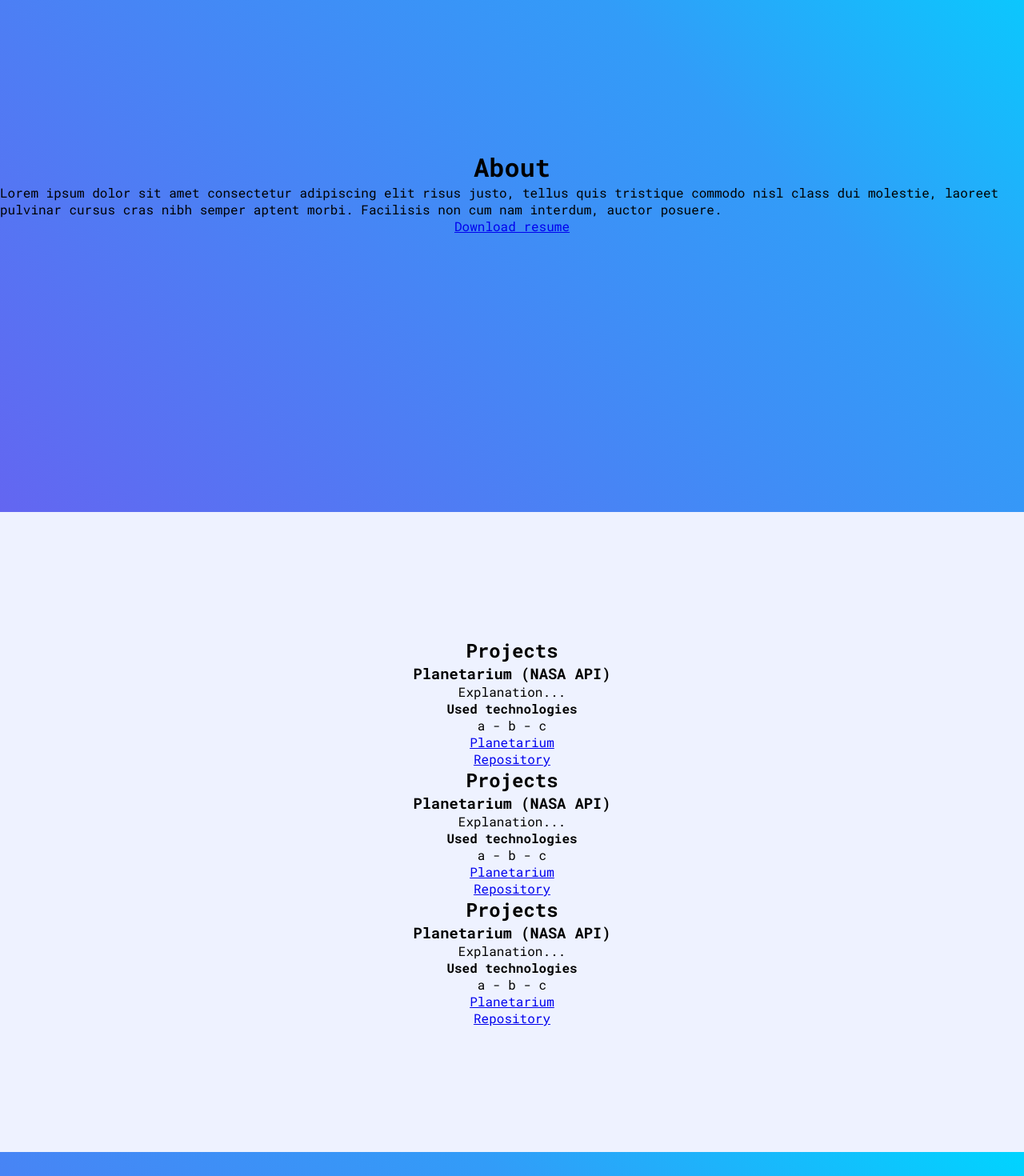
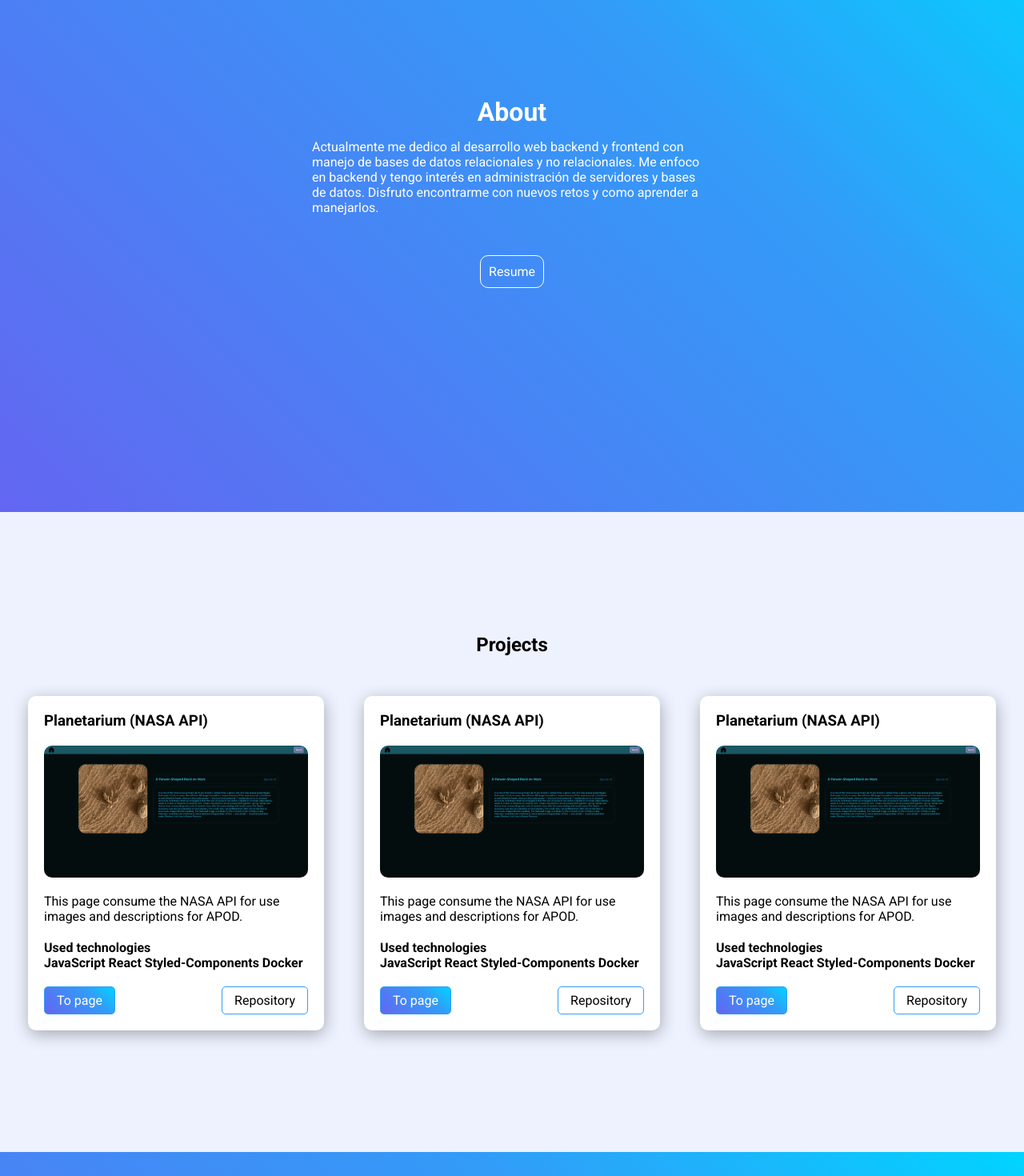
Before and after one commit to Patrick564/personal-web, a Next.js app: page / in a window 1280 px wide. Shown: the part 960-2430 px from the top of the page at 80% size. Built offline with nearby package versions, Linux system fonts and the light colour scheme.

Commit message:
Projects temporal ordened and buttons for more and resume created

```diff
--- a/components/About.js
+++ b/components/About.js
@@ -2,12 +2,17 @@ import style from '../styles/About.module.css'
 
 const About = () => {
   return (
-    <div className={style.about}>
-      <h1>About</h1>
-      <p>
-        Lorem ipsum dolor sit amet consectetur adipiscing elit risus justo, tellus quis tristique commodo nisl class dui molestie, laoreet pulvinar cursus cras nibh semper aptent morbi. Facilisis non cum nam interdum, auctor posuere.
+    <div className={style.about} id='about'>
+      <h1 className={style.title}>About</h1>
+      <p className={style.explanation}>
+        Actualmente me dedico al desarrollo web backend y frontend
+        con manejo de bases de datos relacionales y no relacionales.
+        Me enfoco en backend y tengo interés en administración de servidores y bases de datos.
+        Disfruto encontrarme con nuevos retos y como aprender a manejarlos.
       </p>
-      <a href='#'>Download resume</a>
+      <a className={style.download} href='https://drive.google.com/file/d/1JrJtZ61TluUh6ngVpU8JI0Oa-uNcKYFG/view?usp=sharing' target='_blank'>
+        Resume
+      </a>
     </div>
   )
 }
--- a/components/Presentation.js
+++ b/components/Presentation.js
@@ -2,10 +2,10 @@ import style from '../styles/Presentation.module.css'
 
 const Presentation = () => {
   return (
-    <div className={style.container}>
+    <div className={style.container} id='presentation'>
       <h1>Hi, I'm Patrick Vilchez</h1>
       <span>Backend/Frontend Web Developer</span>
-      <a className={style.more} href='#'>More</a>
+      <a className={style.more} href='#about'>More</a>
     </div>
   )
 }
--- a/components/Projects.js
+++ b/components/Projects.js
@@ -1,34 +1,88 @@
+import Image from 'next/image'
+
 import style from '../styles/Projects.module.css'
+import planetariumSs from '../public/planetarium.png'
 
 const Projects = () => {
   return (
     <div className={style.projects}>
-      <h2>Projects</h2>
+      <h2 className={style.title}>Projects</h2>
+
+      <div className={style.container}>
+        <div className={style.project}>
           <h3>Planetarium (NASA API)</h3>
-      {/* <Image src='' /> */}
-      <p>Explanation...</p>
+
+          <Image className={style.projectImg} src={planetariumSs} width={'500px'} height={'250px'} />
+
+          <p className={style.projectExplanation}>
+            This page consume the NASA API for use images and descriptions for APOD.
+          </p>
+
+          <div className={style.used}>
             <h4>Used technologies</h4>
-      <p>a - b - c</p>
-      <a href='#'>Planetarium</a>
-      <a href='#'>Repository</a>
+            <p>JavaScript React Styled-Components Docker</p>
+          </div>
 
-      <h2>Projects</h2>
+          <div className={style.links}>
+            <a className={style.link} href='https://planetarium-nasa-api.vercel.app/' target='_blank'>
+              To page
+            </a>
+            <a className={style.link} href='https://github.com/Patrick564/planetarium-nasa-api' target='_blank'>
+              Repository
+            </a>
+          </div>
+        </div>
+
+        <div className={style.project}>
           <h3>Planetarium (NASA API)</h3>
-      {/* <Image src='' /> */}
-      <p>Explanation...</p>
+
+          <Image className={style.projectImg} src={planetariumSs} width={'500px'} height={'250px'} />
+
+          <p className={style.projectExplanation}>
+            This page consume the NASA API for use images and descriptions for APOD.
+          </p>
+
+          <div className={style.used}>
             <h4>Used technologies</h4>
-      <p>a - b - c</p>
-      <a href='#'>Planetarium</a>
-      <a href='#'>Repository</a>
+            <p>JavaScript React Styled-Components Docker</p>
+          </div>
 
-      <h2>Projects</h2>
+          <div className={style.links}>
+            <a className={style.link} href='https://planetarium-nasa-api.vercel.app/' target='_blank'>
+              To page
+            </a>
+            <a className={style.link} href='https://github.com/Patrick564/planetarium-nasa-api' target='_blank'>
+              Repository
+            </a>
+          </div>
+        </div>
+
+        <div className={style.project}>
           <h3>Planetarium (NASA API)</h3>
-      {/* <Image src='' /> */}
-      <p>Explanation...</p>
+
+          <Image className={style.projectImg} src={planetariumSs} width={'500px'} height={'250px'} />
+
+          <p className={style.projectExplanation}>
+            This page consume the NASA API for use images and descriptions for APOD.
+          </p>
+
+          <div className={style.used}>
             <h4>Used technologies</h4>
-      <p>a - b - c</p>
-      <a href='#'>Planetarium</a>
-      <a href='#'>Repository</a>
+            <p>JavaScript React Styled-Components Docker</p>
+          </div>
+
+          <div className={style.links}>
+            <a className={style.link} href='https://planetarium-nasa-api.vercel.app/' target='_blank'>
+              To page
+            </a>
+            <a className={style.link} href='https://github.com/Patrick564/planetarium-nasa-api' target='_blank'>
+              Repository
+            </a>
+          </div>
+        </div>
+      </div>
+
+      {/* <button type='button'>Show more</button> */}
     </div>
   )
 }
--- a/pages/_app.js
+++ b/pages/_app.js
@@ -1,7 +1,17 @@
 import '../styles/styles.css'
 
+import Head from 'next/head'
+
 const PersonalWeb = ({ Component, pageProps }) => {
-  return <Component {...pageProps} />
+  return (
+    <>
+      <Head>
+        <title>Patrick Vilchez</title>
+      </Head>
+
+      <Component {...pageProps} />
+    </>
+  )
 }
 
 export default PersonalWeb
--- a/pages/_document.js
+++ b/pages/_document.js
@@ -5,9 +5,8 @@ const Document = () => {
     <Html>
       <Head>
         <link rel="preconnect" href="https://fonts.googleapis.com" />
-        <link rel="preconnect" href="https://fonts.gstatic.com" crossorigin />
-        <link href="https://fonts.googleapis.com/css2?family=Roboto+Mono:wght@300;400;700&display=swap" rel="stylesheet" />
-        <title>Patrick Vilchez</title>
+        <link rel="preconnect" href="https://fonts.gstatic.com" crossOrigin='true' />
+        <link href="https://fonts.googleapis.com/css2?family=Roboto:wght@100;400;700&display=swap" rel="stylesheet" />
       </Head>
 
       <body>
--- a/pages/index.js
+++ b/pages/index.js
@@ -1,5 +1,3 @@
-import Image from 'next/image'
-
 import About from '../components/About.js'
 import Contact from '../components/Contact.js'
 import Presentation from '../components/Presentation.js'
--- a/styles/About.module.css
+++ b/styles/About.module.css
@@ -1,17 +1,39 @@
 .about {
+  align-items: center;
+  background: linear-gradient(45deg, rgba(2,0,36,1) 0%, rgba(99,102,241,1) 0%, rgba(50,156,248,1) 67%, rgba(0,212,255,1) 100%);
+  /* background-color: #6366f1; */
+  display: flex;
+  flex-direction: column;
+  gap: 15px;
   height: 100vh;
+  justify-content: center;
   overflow: hidden;
   width: 100%;
-  align-items: center;
-  justify-content: center;
-  flex-direction: column;
-  display: flex;
-  /* background-color: #6366f1; */
-  background: linear-gradient(45deg, rgba(2,0,36,1) 0%, rgba(99,102,241,1) 0%, rgba(50,156,248,1) 67%, rgba(0,212,255,1) 100%);
 }
 
-.more {
+.title {
+  color: white;
+}
+
+.explanation {
+  min-width: 250px;
+  max-width: 500px;
+  margin-left: 35px;
+  margin-right: 35px;
+  color: white;
+}
+
+.download {
   margin-top: 35px;
-  color: #6366f1;
+  color: white;
   text-decoration: none;
+  border: 1px solid white;
+  padding: 10px;
+  border-radius: 10px;
+  outline: none;
+  transition: transform 0.2s ease-in-out;
 }
+
+.download:hover {
+  transform: scale(1.05);
+}
--- a/styles/Presentation.module.css
+++ b/styles/Presentation.module.css
@@ -14,4 +14,13 @@
   margin-top: 35px;
   color: #6366f1;
   text-decoration: none;
+  border: 1px solid #6366f1;
+  padding: 10px;
+  border-radius: 10px;
+  outline: none;
+  transition: transform 0.2s ease-in-out;
 }
+
+.more:hover {
+  transform: scale(1.05);
+}
--- a/styles/Projects.module.css
+++ b/styles/Projects.module.css
@@ -1,5 +1,5 @@
 .projects {
-  height: 100vh;
+  min-height: 100vh;
   overflow: hidden;
   width: 100%;
   display: flex;
@@ -7,4 +7,77 @@
   justify-content: center;
   align-items: center;
   background-color: #eef2ff;
+  gap: 50px;
 }
+
+.container {
+  display: flex;
+  flex-direction: column;
+  gap: 50px;
+}
+
+.title {
+  padding-top: 50px;
+}
+
+@media (min-width: 769px) {
+  .container {
+    flex-direction: row;
+    padding: 0 35px;
+  }
+
+  .title {
+    padding-top: 0;
+  }
+}
+
+.project {
+  border-radius: 10px;
+  padding: 20px;
+  display: flex;
+  flex-direction: column;
+  gap: 20px;
+  background-color: white;
+  box-shadow: 1px 5px 20px rgba(0, 0, 0, 0.3);
+}
+
+.project:last-child {
+  margin-bottom: 110px;
+}
+
+@media (min-width: 769px) {
+  .project:last-child {
+    margin-bottom: 0;
+  }
+}
+
+.projectImg {
+  border-radius: 10px;
+}
+
+.projectExplanation {
+  max-width: 500px;
+}
+
+.used {
+  font-weight: bold;
+}
+
+.links {
+  display: flex;
+  justify-content: space-between;
+}
+
+.link {
+  text-decoration: none;
+  border: 1px solid rgba(50,156,248,1);
+  padding: 7px 15px;
+  border-radius: 5px;
+  background: linear-gradient(45deg, rgba(2,0,36,1) 0%, rgba(99,102,241,1) 0%, rgba(50,156,248,1) 67%, rgba(0,212,255,1) 100%);
+  color: white;
+}
+
+.link:nth-child(even) {
+  color: black;
+  background: white;
+}
--- a/styles/styles.css
+++ b/styles/styles.css
@@ -1,10 +1,11 @@
 *, html {
   margin: 0;
   padding: 0;
+  scroll-behavior: smooth;
 }
 
 body {
-  font-family: 'Roboto Mono', monospace;
+  font-family: 'Roboto', sans-serif;
 }
 
 .wrapper {
```
Also changed, not shown: public/planetarium.png (added). Lines whose indentation alone changed are shown as unchanged.
